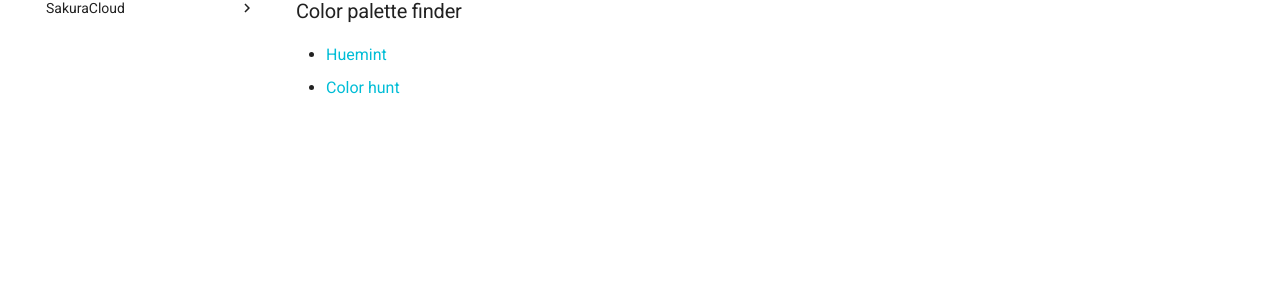
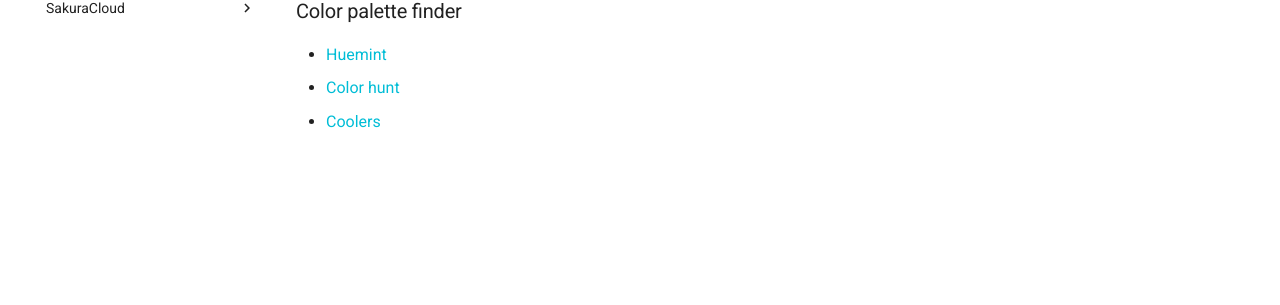
Before and after one commit to NekoLuka/raneto-wiki-files, an MkDocs documentation site: the page built from docs/ui-design/color/links.md, in a window 1280 px wide. Shown: the part 232-537 px from the top of the page. Built offline with MkDocs 1.6.1 and Material for MkDocs 9.7.7, drawn with Linux system fonts in a browser that asks for light colours.

Commit message:
typo fix

```diff
--- a/docs/ui-design/color/links.md
+++ b/docs/ui-design/color/links.md
@@ -5,3 +5,4 @@ Title: Links related to color design
 ### Color palette finder
 - [Huemint](https://huemint.com/)
 - [Color hunt](https://colorhunt.co/)
+- [Coolers](https://coolers.co)
--- a/mkdocs.yml
+++ b/mkdocs.yml
@@ -40,7 +40,7 @@ nav:
     - Colors:
       - Links: ui-design/color/links.md
     - SakuraCloud:
-      - Colors: uit-design/sakuracloud/colors.md
+      - Colors: ui-design/sakuracloud/colors.md
   - "Google cloud":
     - "Cloud storage":
       - "Tips for signed urls": "google-cloud/cloud-storage/signed-urls.md"
```
